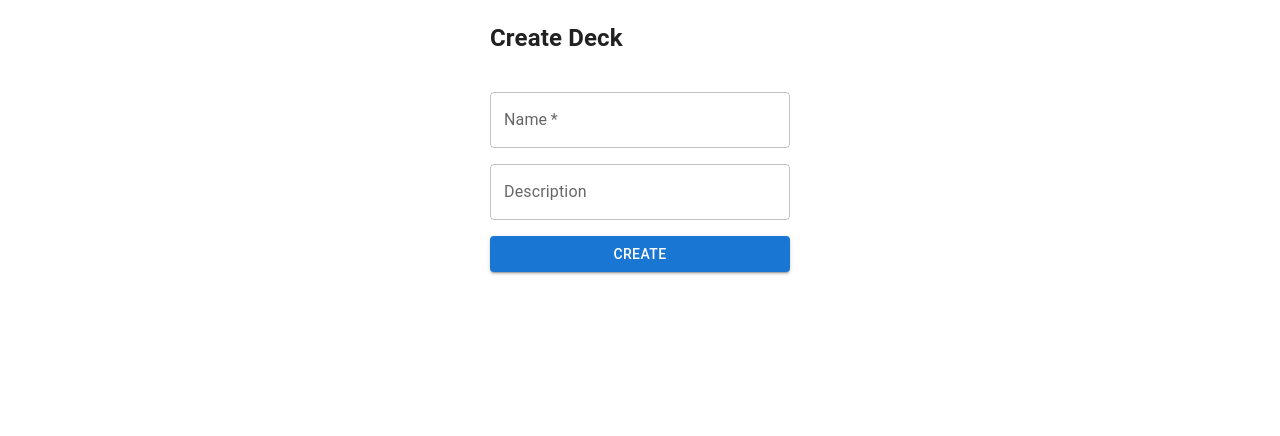
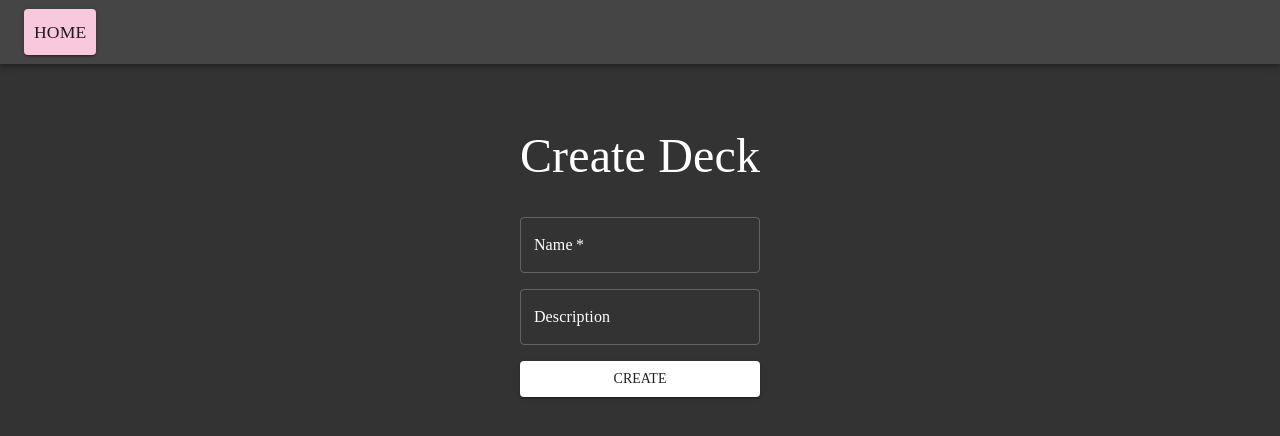
Before and after one commit to Jungyoonlim/spaced-rep, a React app: page /decks/new in a window 1280 px wide. Shown: the top 436 px of the page. Built offline with nearby package versions, Linux system fonts and the light colour scheme.

Commit message:
DeckList.tsx, DeckForm.tsx update

```diff
--- a/client/components/DeckForm.tsx
+++ b/client/components/DeckForm.tsx
@@ -1,11 +1,36 @@
 
 import React, { useState, useEffect } from 'react';
+import { Link } from 'react-router-dom';
 import { useSelector, useDispatch } from 'react-redux';
 import { useNavigate, useParams } from 'react-router-dom';
 import { RootState } from '../store';
 import { addDeck, updateDeck, setCurrentDeck } from '../store';
 import { Deck, CreateDeckDto, UpdateDeckDto } from '../../shared/types';
-import { TextField, Button } from '@mui/material';
+import { Flashcard, CreateFlashcardDto, UpdateFlashcardDto } from '../../shared/types';
+import { AppBar, TextField, Button, Typography, Container, Box, Toolbar } from '@mui/material';
+import { createTheme, ThemeProvider } from '@mui/material/styles';
+
+const customTheme = createTheme({
+  palette: {
+    mode: 'dark',
+    primary: {
+      main: '#fff',
+    },
+    secondary: {
+      main: '#f8c8dc',
+    },
+    background: {
+      default: '#333',
+      paper: '#333',
+    },
+  },
+  typography: {
+    fontFamily: '"Playfair Display", serif',
+    allVariants: {
+      color: '#fff',
+    },
+  },
+});
 
 const DeckForm: React.FC = () => {
   const [name, setName] = useState('');
@@ -61,8 +86,21 @@ const DeckForm: React.FC = () => {
   };
 
   return (
+    <ThemeProvider theme={customTheme}>
+    <Box sx={{ backgroundColor: '#333', minHeight: '100vh' }}>
+    <AppBar position="static">
+      <Toolbar>
+    <Button color="secondary" component={Link} to="/" variant="contained" sx={{ fontSize: '1.1rem', padding: '8px 10px' }}>
+        Home
+      </Button>
+      </Toolbar>
+    </AppBar>
+    <Container maxWidth="sm" sx={{ textAlign: 'center', py: 8 }}>
+    <Toolbar>
     <form onSubmit={handleSubmit}>
-      <h2>{currentDeck ? 'Edit Deck' : 'Create Deck'}</h2>
+    <Typography variant="h3" component="h2" gutterBottom>
+         Create Deck
+    </Typography>
     <TextField
       label="Name"
       value={name}
@@ -78,6 +116,10 @@ const DeckForm: React.FC = () => {
       {currentDeck ? 'Update' : 'Create'}
     </Button>
     </form>
+    </Toolbar>
+    </Container>
+    </Box>
+  </ThemeProvider>
   );
 };
 
--- a/client/components/DeckList.tsx
+++ b/client/components/DeckList.tsx
@@ -1,11 +1,33 @@
-
 import React, { useEffect } from 'react';
+import { Link } from 'react-router-dom';
 import { useSelector, useDispatch } from 'react-redux';
-import { Link } from 'react-router-dom';
 import { RootState } from '../store';
 import { setDecks, deleteDeck } from '../store';
 import { Deck } from '../../shared/types';
-import { List, ListItem, ListItemText, Button } from '@mui/material';
+import { AppBar, Button, Typography, Container, Box, Toolbar, List, ListItem, ListItemText } from '@mui/material';
+import { createTheme, ThemeProvider } from '@mui/material/styles';
+
+const customTheme = createTheme({
+  palette: {
+    mode: 'dark',
+    primary: {
+      main: '#fff',
+    },
+    secondary: {
+      main: '#f8c8dc',
+    },
+    background: {
+      default: '#333',
+      paper: '#333',
+    },
+  },
+  typography: {
+    fontFamily: '"Playfair Display", serif',
+    allVariants: {
+      color: '#fff',
+    },
+  },
+});
 
 const DeckList: React.FC = () => {
   const decks = useSelector((state: RootState) => state.deck.decks);
@@ -23,23 +45,38 @@ const DeckList: React.FC = () => {
   };
 
   return (
-    <div>
-      <h2>Decks</h2>
-      <Button variant="contained" component={Link} to="/decks/new">
+    <ThemeProvider theme={customTheme}>
+      <Box sx={{ backgroundColor: '#333', minHeight: '100vh' }}>
+        <AppBar position="static">
+          <Toolbar>
+            <Button color="secondary" component={Link} to="/" variant="contained" sx={{ fontSize: '1.1rem', padding: '8px 10px' }}>
+              Home
+            </Button>
+          </Toolbar>
+        </AppBar>
+        <Container maxWidth="sm" sx={{ textAlign: 'center', py: 8 }}>
+          <Typography variant="h4" component="h2" sx={{ mb: 4 }}>
+            Decks
+          </Typography>
+          <Button variant="contained" color="secondary" component={Link} to="/decks/new" sx={{ mb: 4 }}>
             Create Deck
           </Button>
           <List>
             {decks.map(deck => (
               <ListItem key={deck.id}>
-            <ListItemText primary={deck.name} secondary={deck.description} />
-            <Button component={Link} to={`/decks/${deck.id}/edit`}>
+                <ListItemText primary={deck.name} />
+                <Button variant="outlined" color="secondary" component={Link} to={`/decks/${deck.id}/edit`} sx={{ mr: 2 }}>
                   Edit
                 </Button>
-            <Button onClick={() => handleDelete(deck.id)}>Delete</Button>
+                <Button variant="outlined" color="secondary" onClick={() => handleDelete(deck.id)}>
+                  Delete
+                </Button>
               </ListItem>
             ))}
           </List>
-    </div>
+        </Container>
+      </Box>
+    </ThemeProvider>
   );
 };
 
```
Also changed, not shown: 1 other file (tests, documents, lock files or other folders). Lines whose indentation alone changed are shown as unchanged.
